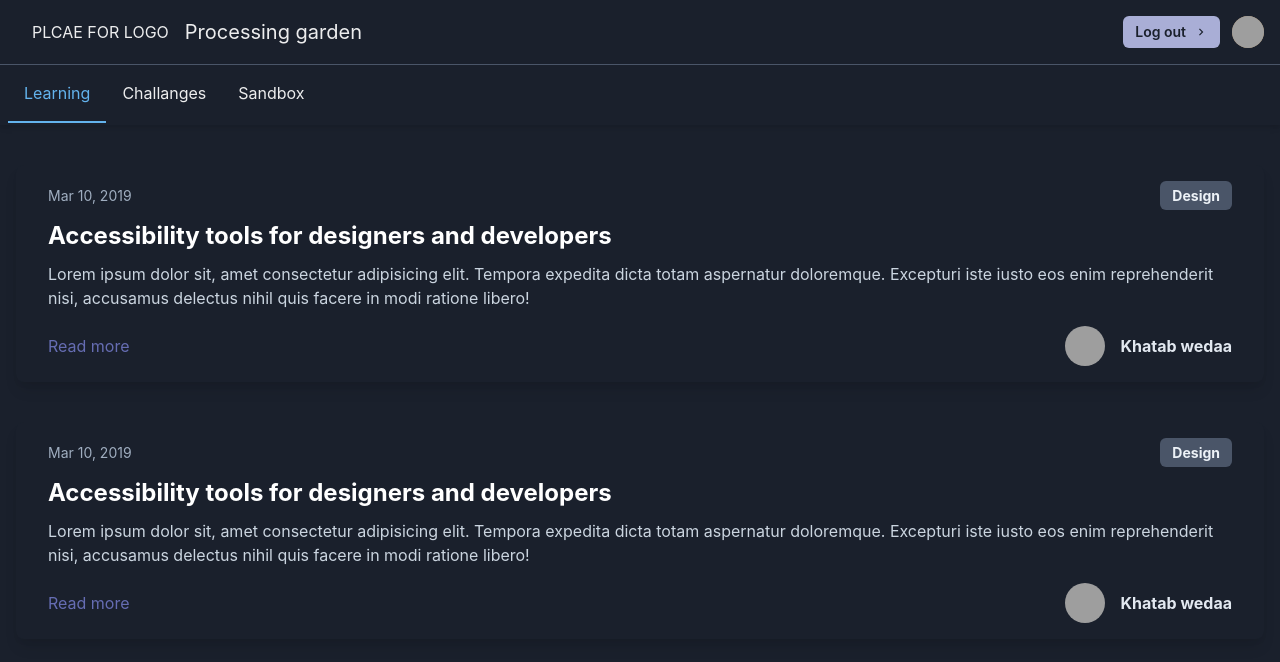
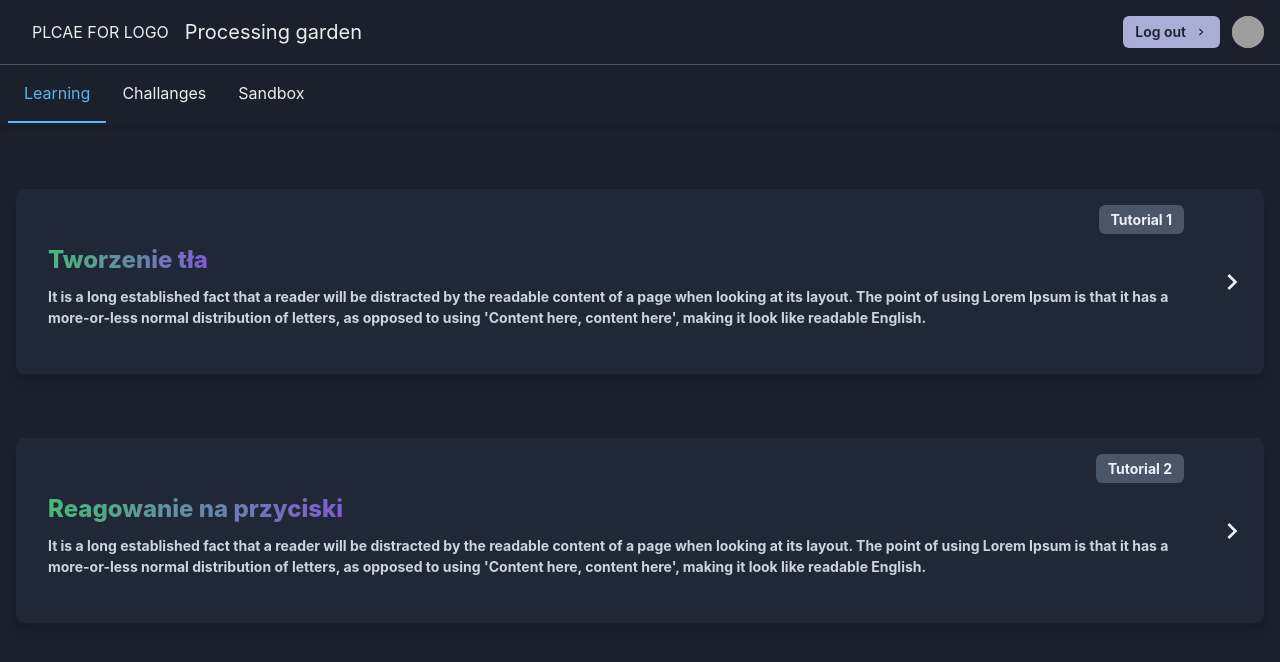
Before and after one commit to akai-org/processing-garden, a Next.js app: page /learning in a window 1280 px wide. Shown: the top 662 px of the page. Built offline with nearby package versions, Linux system fonts and the light colour scheme; grey boxes are pictures that could not be loaded.

Commit message:
dynamic routes

```diff
--- /dev/null
+++ b/src/components/ListCard/ListCard.tsx
@@ -0,0 +1,86 @@
+import {
+  chakra,
+  Box,
+  Text,
+  Flex,
+  useColorModeValue,
+  Link,
+} from '@chakra-ui/react';
+import { ChevronRightIcon } from '@chakra-ui/icons';
+
+const ListCard = ({ content, type }: any) => {
+  console.log(content);
+  return (
+    <Link
+      px={3}
+      py={1}
+      color="gray.100"
+      fontSize="sm"
+      fontWeight="700"
+      rounded="md"
+      href={`/learning/${content.index + 1}`}
+      key={content.index + 1}
+      textDecoration="none!important"
+    >
+      <Flex pt={10} w="full" alignItems="center" justifyContent="center">
+        <Box
+          rounded="lg"
+          shadow="lg"
+          bg={useColorModeValue('white', '#202736')}
+          cursor="pointer"
+          display="flex"
+          alignItems="center"
+        >
+          <Box mx="auto" px={8} py={4} mb={30}>
+            <Flex justifyContent="flex-end">
+              <Text
+                px={3}
+                py={1}
+                bg="gray.600"
+                color="gray.100"
+                fontSize="sm"
+                fontWeight="700"
+                rounded="md"
+                _hover={{ bg: 'gray.500' }}
+              >
+                {type} {content.index + 1}
+              </Text>
+            </Flex>
+
+            <Box mt={2}>
+              <Link
+                fontSize="2xl"
+                color={useColorModeValue('gray.700', 'white')}
+                fontWeight="700"
+                _hover={{
+                  color: useColorModeValue('gray.600', 'gray.200'),
+                }}
+              >
+                <Text
+                  display={{ base: 'block', lg: 'inline' }}
+                  w="full"
+                  bgClip="text"
+                  bgGradient="linear(to-r, green.400,purple.500)"
+                  fontWeight="extrabold"
+                >
+                  {content.title}
+                </Text>
+              </Link>
+              <chakra.p
+                mt={2}
+                color={useColorModeValue('gray.600', 'gray.300')}
+              >
+                {content.description}
+              </chakra.p>
+            </Box>
+          </Box>
+          <Box marginRight="1rem">
+            <ChevronRightIcon boxSize="2rem" />
+          </Box>
+        </Box>
+      </Flex>
+    </Link>
+  );
+};
+
+export default ListCard;
--- a/src/components/index.ts
+++ b/src/components/index.ts
@@ -1,4 +1,5 @@
 import Layout from './Layout/Layout';
 import Navbar from './Navbar/Navbar';
+import ListCard from './ListCard/ListCard';
 
-export { Layout, Navbar };
+export { Layout, Navbar, ListCard };
--- a/src/pages/learning/index.tsx
+++ b/src/pages/learning/index.tsx
@@ -1,105 +1,12 @@
 import { FC } from 'react';
-import {
-  chakra,
-  Box,
-  Image,
-  Flex,
-  useColorModeValue,
-  Link,
-} from '@chakra-ui/react';
-
-const Card = ({ props }: any) => {
-  console.log(props);
-  return (
-    <Flex pt={10} w="full" alignItems="center" justifyContent="center">
-      <Box
-        mx="auto"
-        px={8}
-        py={4}
-        rounded="lg"
-        shadow="lg"
-        bg={useColorModeValue('white', 'gray.800')}
-      >
-        <Flex justifyContent="space-between" alignItems="center">
-          <chakra.span
-            fontSize="sm"
-            color={useColorModeValue('gray.600', 'gray.400')}
-          >
-            Mar 10, 2019
-          </chakra.span>
-          <Link
-            px={3}
-            py={1}
-            bg="gray.600"
-            color="gray.100"
-            fontSize="sm"
-            fontWeight="700"
-            rounded="md"
-            _hover={{ bg: 'gray.500' }}
-          >
-            Design
-          </Link>
-        </Flex>
-
-        <Box mt={2}>
-          <Link
-            fontSize="2xl"
-            color={useColorModeValue('gray.700', 'white')}
-            fontWeight="700"
-            _hover={{
-              color: useColorModeValue('gray.600', 'gray.200'),
-              textDecor: 'underline',
-            }}
-          >
-            Accessibility tools for designers and developers
-          </Link>
-          <chakra.p mt={2} color={useColorModeValue('gray.600', 'gray.300')}>
-            Lorem ipsum dolor sit, amet consectetur adipisicing elit. Tempora
-            expedita dicta totam aspernatur doloremque. Excepturi iste iusto eos
-            enim reprehenderit nisi, accusamus delectus nihil quis facere in
-            modi ratione libero!
-          </chakra.p>
-        </Box>
-
-        <Flex justifyContent="space-between" alignItems="center" mt={4}>
-          <Link
-            color={useColorModeValue('brand.600', 'brand.400')}
-            _hover={{ textDecor: 'underline' }}
-          >
-            Read more
-          </Link>
-
-          <Flex alignItems="center">
-            <Image
-              mx={4}
-              w={10}
-              h={10}
-              rounded="full"
-              fit="cover"
-              display={{ base: 'none', sm: 'block' }}
-              src="https://images.unsplash.com/photo-1502980426475-b83966705988?ixlib=rb-1.2.1&ixid=eyJhcHBfaWQiOjEyMDd9&auto=format&fit=crop&w=40&q=80"
-              alt="avatar"
-            />
-            <Link
-              color={useColorModeValue('gray.700', 'gray.200')}
-              fontWeight="700"
-              cursor="pointer"
-            >
-              Khatab wedaa
-            </Link>
-          </Flex>
-        </Flex>
-      </Box>
-    </Flex>
-  );
-};
+import { ListCard } from '../../components';
 
 const Learning: FC = ({ learnConetntList }: any) => {
   console.log(2, learnConetntList);
   return (
     <>
-      {learnConetntList?.map((el: any) => (
-        <Card props={el} />
+      {learnConetntList?.map((learnArticle: any, i: number) => (
+        <ListCard content={{ ...learnArticle, index: i }} type="Tutorial" />
       ))}
     </>
   );
@@ -108,10 +15,12 @@ const Learning: FC = ({ learnConetntList }: any) => {
 export async function getServerSideProps() {
   const learnConetntList = [
     {
+      id: 1,
       title: 'Tworzenie tła',
       description: `It is a long established fact that a reader will be distracted by the readable content of a page when looking at its layout. The point of using Lorem Ipsum is that it has a more-or-less normal distribution of letters, as opposed to using 'Content here, content here', making it look like readable English.`,
     },
     {
+      id: 2,
       title: 'Reagowanie na przyciski',
       description: `It is a long established fact that a reader will be distracted by the readable content of a page when looking at its layout. The point of using Lorem Ipsum is that it has a more-or-less normal distribution of letters, as opposed to using 'Content here, content here', making it look like readable English.`,
     },
--- a/src/theme.ts
+++ b/src/theme.ts
@@ -10,6 +10,7 @@ const colors = {
     500: '#4d5499',
     600: '#3c4178',
     700: '#2a2f57',
+    750: '#000000',
     800: '#181c37',
     900: '#080819',
   },
```
Also changed, not shown: src/pages/learning/[id].tsx (added, +47 -0 lines).
